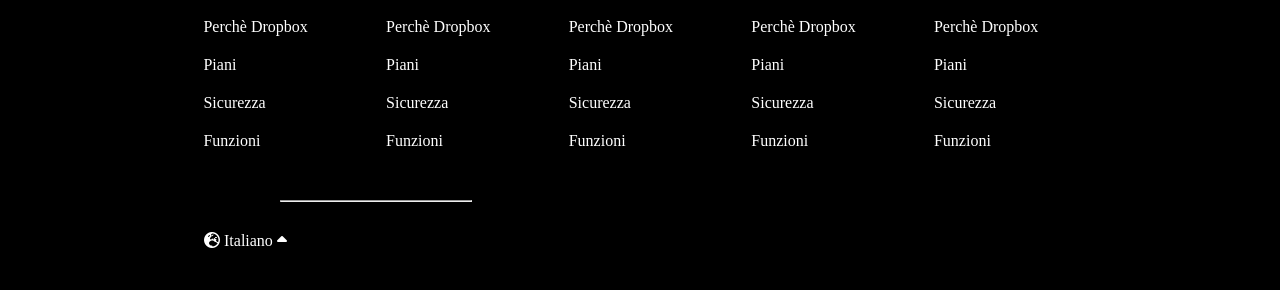
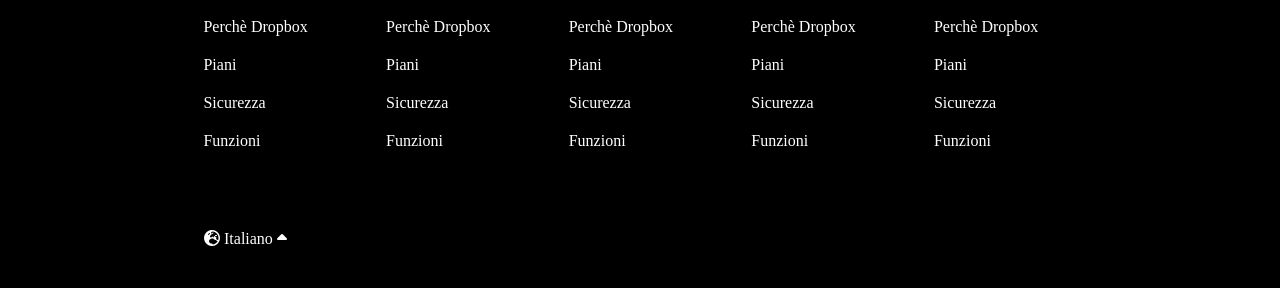
Before and after one commit to Paky-Simeone/htmlcss-dropbox, a plain HTML site: page index.html in a window 1280 px wide. Shown: the part 5353-5643 px from the top of the page. Drawn offline with Linux system fonts and the light colour scheme.

Commit message:
giuro è l'ultimo

```diff
--- a/css/style.css
+++ b/css/style.css
@@ -577,11 +577,6 @@ footer{
     padding: 10px 0px;
 }
 
-footer > hr{
-    width: 15%;
-    margin-left: 280px;
-}
-
 footer > p{
     padding-top: 30px;
     padding-bottom: 40px;
--- a/index.html
+++ b/index.html
@@ -292,7 +292,6 @@
                     </ul>
                 </div>
             </section>
-            <hr>
                 <p><i class="fa-solid fa-earth-europe"></i> Italiano <i class="fa-solid fa-caret-up"></i></p>
         </footer>
     </body>
```
